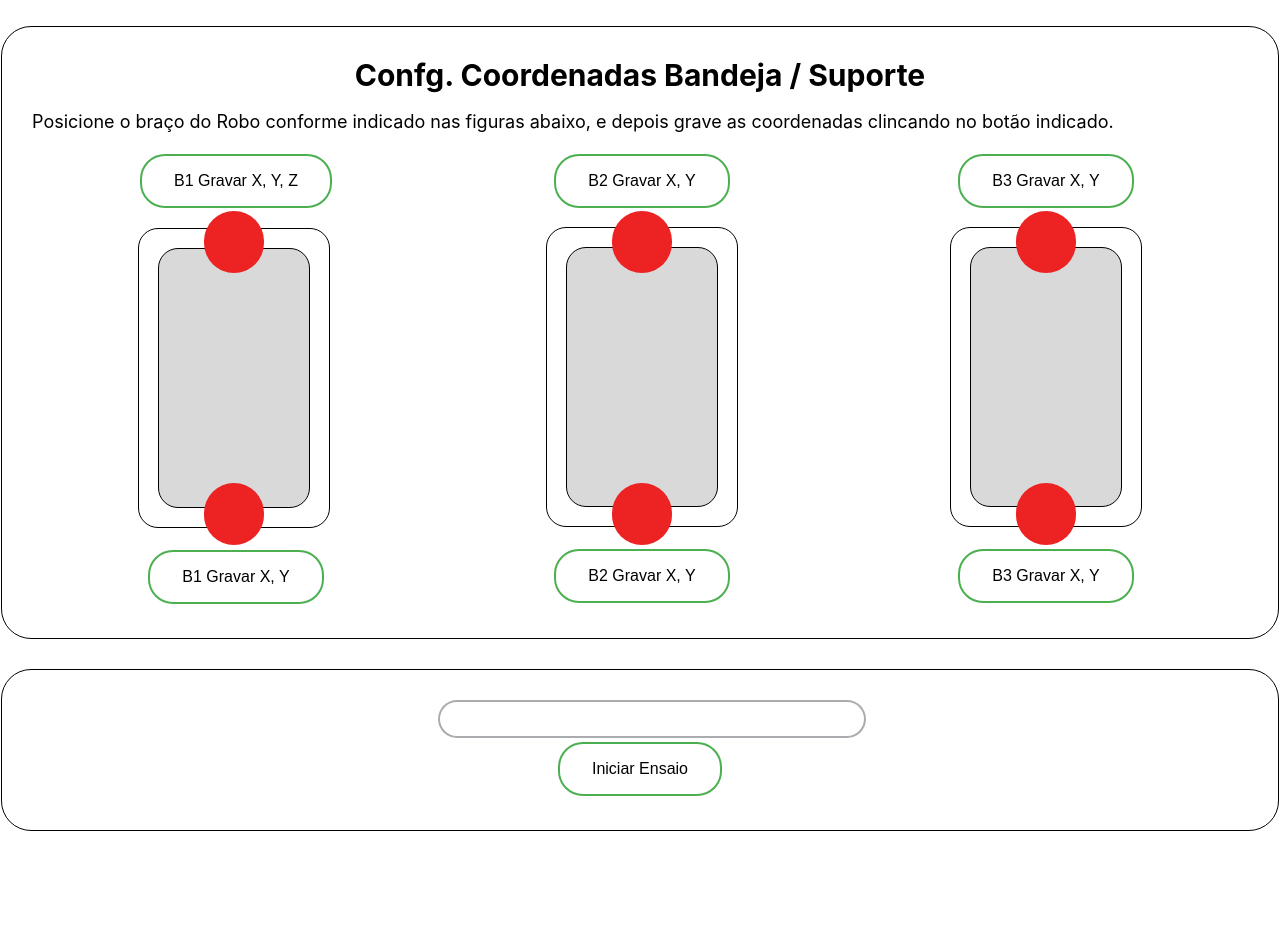
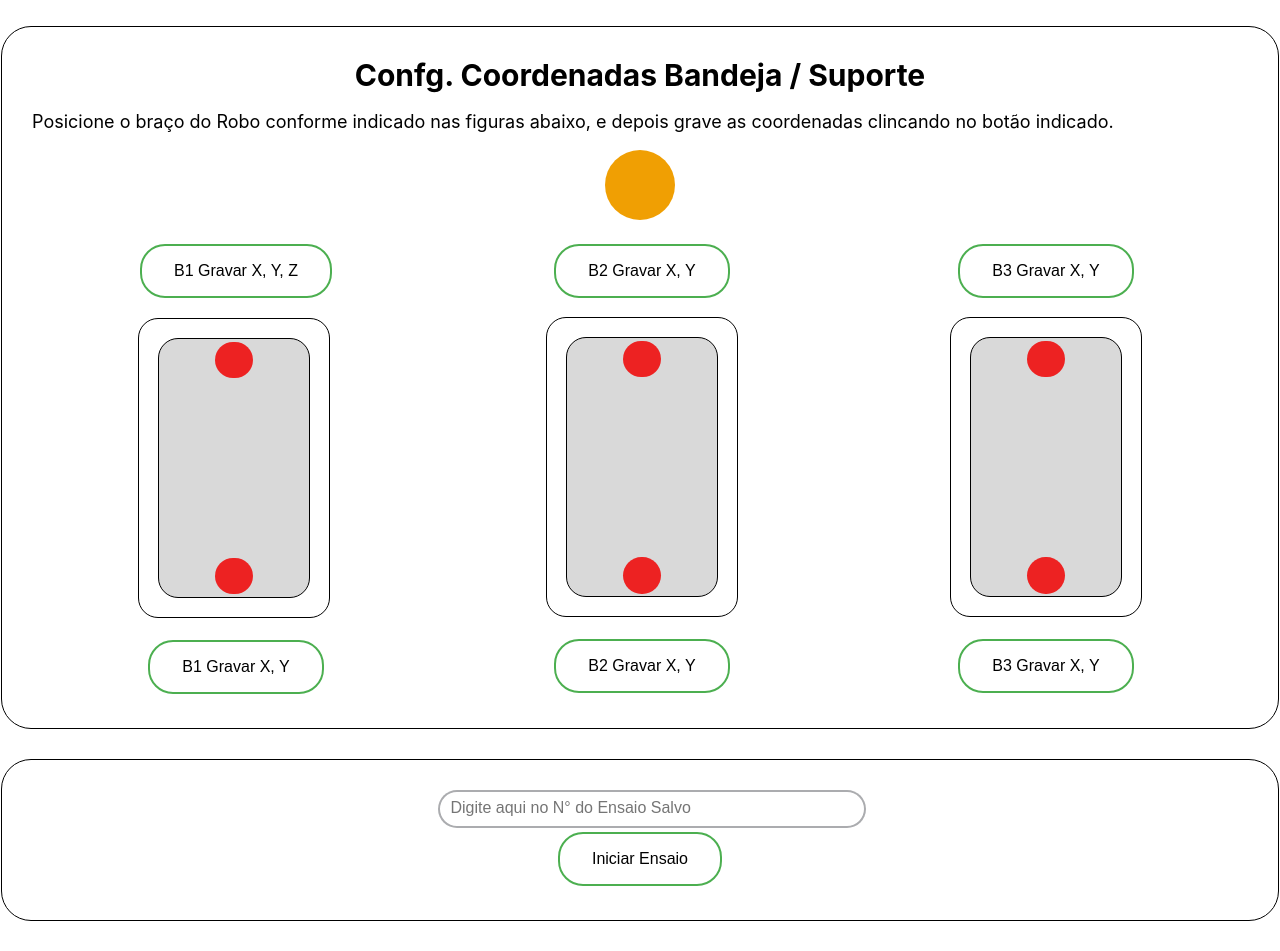
Before and after one commit to 2023M5T2-Inteli/2023M5T2-Inteli-grupo-5-Magneminers, a Flask app: page / in a window 1280 px wide. Shown: the part 494-1445 px from the top of the page. Before the commit the page ends 1325 px from the top, so only its background shows below. Run offline with Flask 3, Linux system fonts and the light colour scheme.

Commit message:
Atualização do Front
Coloquei alguns detalhes já que reparei que quando um membro do grupo foi utilizar a página a fim de testes de requisição do banco de dados, o mesmo pareceu um pouco perdido.

```diff
--- a/src/backend/back, front e controle/src/static/style.css
+++ b/src/backend/back, front e controle/src/static/style.css
@@ -18,6 +18,7 @@ h1 {
 
 .alinhamento{
     display: flex;
+    flex-wrap: nowrap;
     justify-content: space-around;
 }
 
@@ -129,9 +130,9 @@ body{
     margin-right: auto;
     width: 50%;
     border-radius: 70px;
-    margin-top: -25%;
-    width: 40%;
-    height: 24%;
+    margin-top: 2%;
+    width: 25%;
+    height: 14%;
     background: #ED2222;
 }
 
@@ -141,8 +142,19 @@ body{
     margin-right: auto;
     width: 50%;
     border-radius: 70px;
-    margin-top: 140%;
-    width: 40%;
-    height: 24%;
+    margin-top: 120%;
+    width: 25%;
+    height: 14%;
     background: #ED2222;
 }
+
+.robo{
+    display: block;
+    margin-bottom: 20px;
+    margin-left: auto;
+    margin-right: auto;
+    border-radius: 35px;
+    width: 70px;
+    height: 70px;
+    background: #F09F03;
+}
--- a/src/backend/back, front e controle/src/templates/home.html
+++ b/src/backend/back, front e controle/src/templates/home.html
@@ -67,6 +67,9 @@
     <br>
     <p class="texto">Posicione o braço do Robo conforme indicado nas figuras abaixo, e depois grave as coordenadas clincando no botão indicado. </p>
     <br>
+    <div>
+      <div class="robo"></div>
+    </div>
     <div class="alinhamento">
       <div>
         <form action="b1" method="post"><button type="submit" class="anim">B1 Gravar X, Y, Z</button></form>
@@ -121,7 +124,7 @@
       </form> -->
     <!-- </div> -->
       <form action="finalizar" method="post">
-            <input type="text" id="id_ensaio" name="id_ensaio" class="teste">
+            <input type="text" id="id_ensaio" name="id_ensaio" class="teste" placeholder="Digite aqui no N° do Ensaio Salvo">
             <button type="submit" class="anim" value="Adicionar">Iniciar Ensaio</button>
       </form>
   </div>
```
